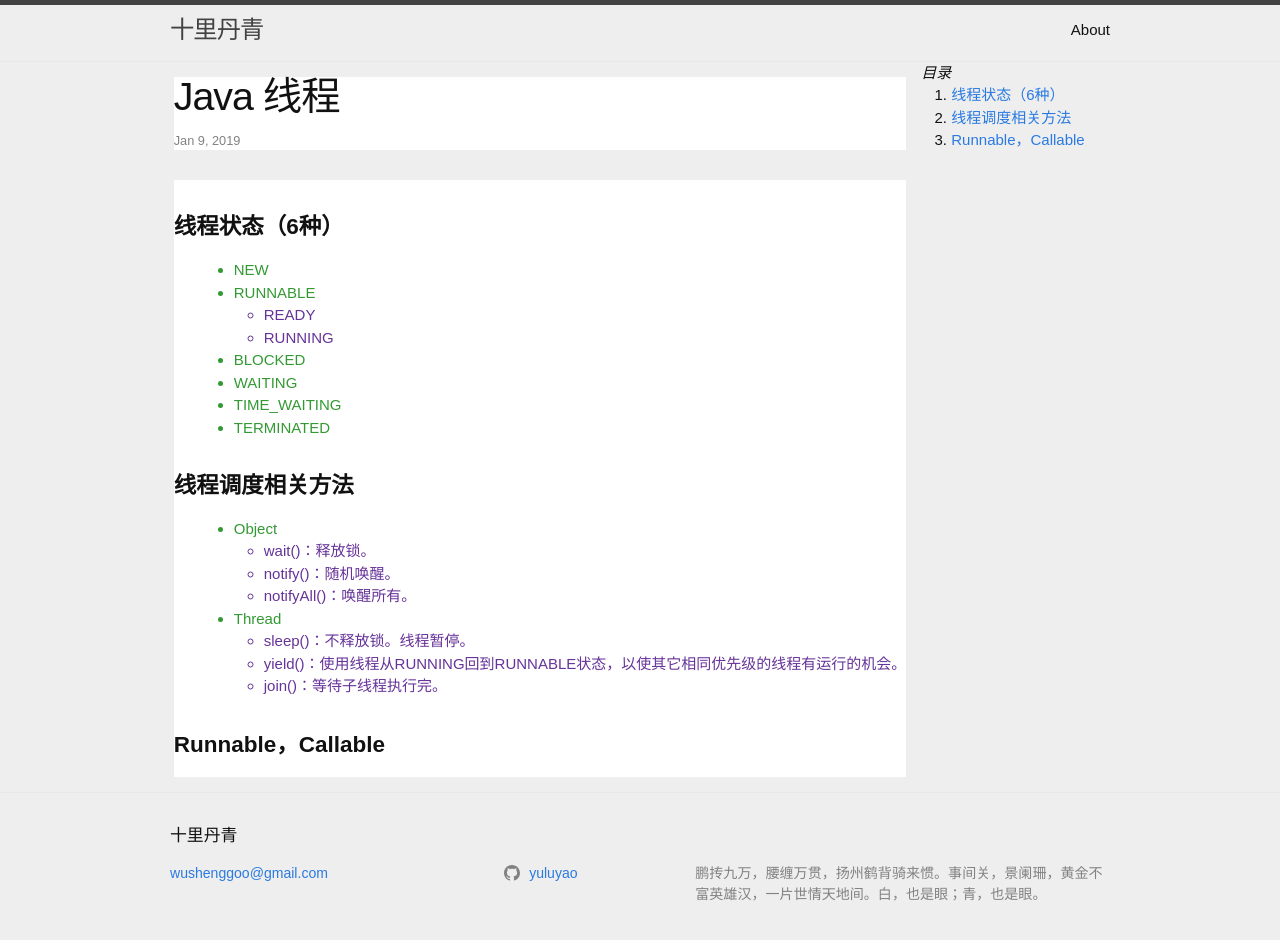
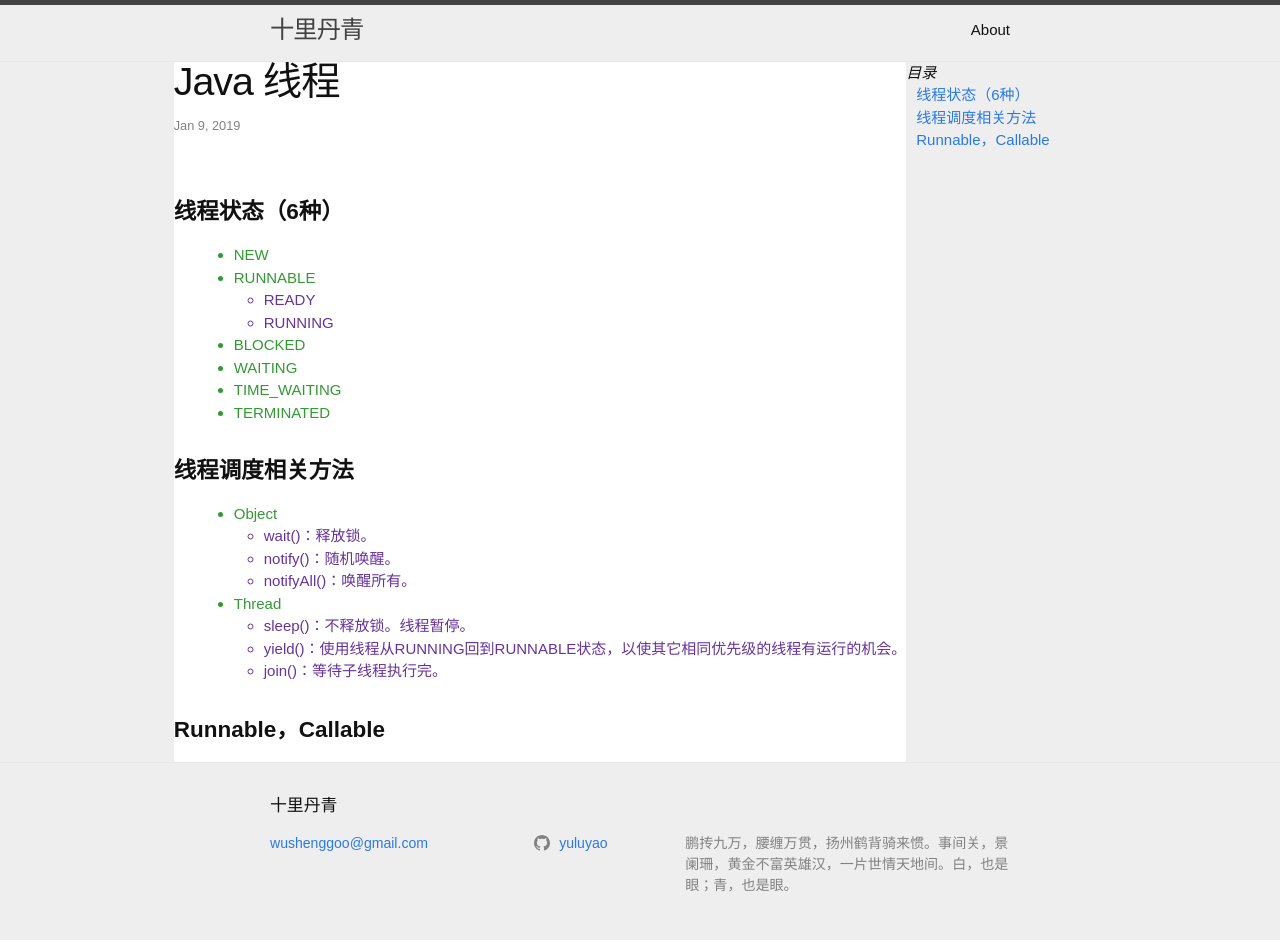
Before and after one commit to yuluyao/yuluyao.github.io, a Jekyll site: the page built from _posts/java/2019-01-09-Java 线程.md, in a window 1280 px wide and 965 px high. Shown: the top 940 px of the window. Built offline with Jekyll 4.4.1, drawn with Linux system fonts in a browser that asks for light colours.

Commit message:
change style

```diff
--- a/_layouts/default.html
+++ b/_layouts/default.html
@@ -7,10 +7,8 @@
 
     {%- include header.html -%}
 
-    <main class="main" aria-label="Content">
-<!--      <div class="wrapper">-->
+    <main aria-label="Content">
         {{ content }}
-<!--      </div>-->
     </main>
 
     {%- include footer.html -%}
--- a/_layouts/page.html
+++ b/_layouts/page.html
@@ -1,8 +1,7 @@
 ---
 layout: default
 ---
-<article class="post">
-    <div class="wrapper">
+<article >
 
         <header class="post-header">
             <h1 class="post-title">{{ page.title | escape }}</h1>
@@ -12,5 +11,4 @@
             {{ content }}
         </div>
 
-    </div>
 </article>
--- a/_layouts/post.html
+++ b/_layouts/post.html
@@ -8,8 +8,8 @@
 </script>
 
 
-<article class="post" itemscope itemtype="http://schema.org/BlogPosting">
-    <div class="wrapper">
+<article itemscope itemtype="http://schema.org/BlogPosting">
+<!--    <div class="wrapper">-->
 
         <header class="post-header">
             <h1 class="post-title" itemprop="name headline">{{ page.title | escape }}</h1>
@@ -34,9 +34,9 @@
         {%- endif -%}
 
         <a class="u-url" href="{{ page.url | relative_url }}" hidden></a>
-    </div>
+<!--    </div>-->
 </article>
 
-<aside id="toc" class="post-side">
+<aside id="toc" >
 
 </aside>
--- a/_sass/hululu.scss
+++ b/_sass/hululu.scss
@@ -23,7 +23,9 @@
 $table-text-align: left !default;
 
 // Width of the content area
-$content-width:    1000px !default;
+$main-width:       1000px !default;
+$content-width:    800px !default;
+$side-width:       200px !default;
 
 $on-palm:          800px !default;
 $on-laptop:        1000px !default;
--- a/_sass/hululu/_layout.scss
+++ b/_sass/hululu/_layout.scss
@@ -174,16 +174,41 @@
 /**
  * Page content
  */
-.main {
-  padding: 0;
-  flex: 1;
-  display: flex;
-  justify-content: center;
+main {
+  max-width: -webkit-calc(#{$main-width} );
+  max-width:         calc(#{$main-width} );
+  margin-right: auto;
+  margin-left: auto;
+  padding-right: 0;
+  padding-left: 0;
+  @extend %clearfix;
+
+  @include media-query($on-laptop) {
+    max-width: -webkit-calc(#{$main-width} );
+    max-width:         calc(#{$main-width} );
+    padding-right: $spacing-unit / 2;
+    padding-left: $spacing-unit / 2;
+  }
 }
 
 /* 主要内容区，文章列表，文章内容 */
-.content{
+.content {
+  max-width: -webkit-calc(#{$content-width} - (#{$spacing-unit} * 2));
+  max-width:         calc(#{$content-width} - (#{$spacing-unit} * 2));
+  margin-right: auto;
+  margin-left: auto;
+  padding-right: 0;
+  padding-left: 0;
+  @extend %clearfix;
 
+  @include media-query($on-laptop) {
+    max-width: -webkit-calc(#{$content-width} - (#{$spacing-unit}));
+    max-width:         calc(#{$content-width} - (#{$spacing-unit}));
+    padding-right: $spacing-unit / 2;
+    padding-left: $spacing-unit / 2;
+  }
+
+  float: left;
 }
 
 // 文章列表
@@ -196,23 +221,53 @@
   }
 }
 
+// 文章
+article {
+  background-color: $content-color;
+  max-width: -webkit-calc(#{$content-width} - (#{$spacing-unit} * 2));
+  max-width:         calc(#{$content-width} - (#{$spacing-unit} * 2));
+  margin-right: auto;
+  margin-left: auto;
+  padding-right: 0;
+  padding-left: 0;
+  @extend %clearfix;
+
+  @include media-query($on-laptop) {
+    max-width: -webkit-calc(#{$content-width} - (#{$spacing-unit}));
+    max-width:         calc(#{$content-width} - (#{$spacing-unit}));
+    padding-right: $spacing-unit / 2;
+    padding-left: $spacing-unit / 2;
+  }
+
+  float: left;
+}
+
 /* 侧边区，文章目录 */
-.side{
+aside{
+  width: $side-width;
+
+  float: left;
+  position: sticky;
+  top: 0;
+
+  white-space: nowrap;
+  text-overflow: ellipsis;
+  overflow: hidden;
+
+  ol,ul {
+    margin-left: 10px;
+  }
+  li {
+    list-style: none;
+  }
 
 }
 
 
 
-/**
- * Posts
- */
-.post {
-  padding: $spacing-unit/2;
-}
 
 .post-header {
   margin-bottom: $spacing-unit;
-  background-color: $content-color;
 }
 
 .post-title {
@@ -233,7 +288,6 @@
 .post-content {
   padding-left: $spacing-unit;
   margin-bottom: 0;
-  background-color: $content-color;
   float: left;
 
   h2 {
@@ -286,12 +340,6 @@
 
 }
 
-.post-side{
-  float: left;
-  position: sticky;
-  top: 0;
-  width: 200px;
-}
 
 .text-red {
   color: red;
```
Also changed, not shown: _layouts/home.html (+6 -1 lines).
